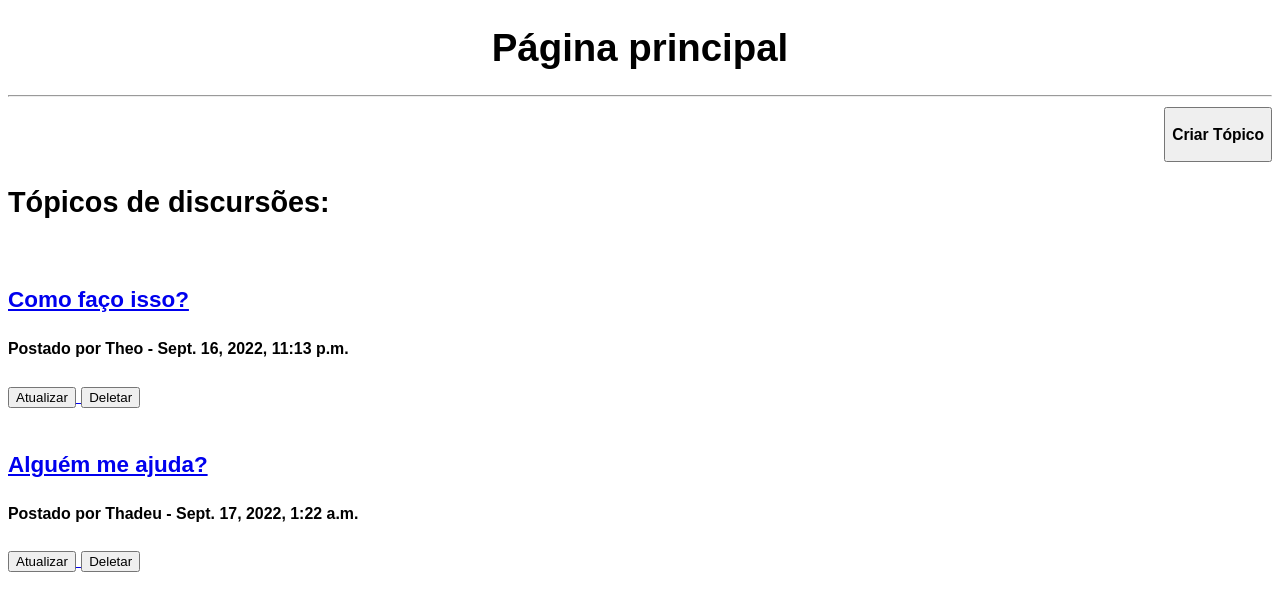
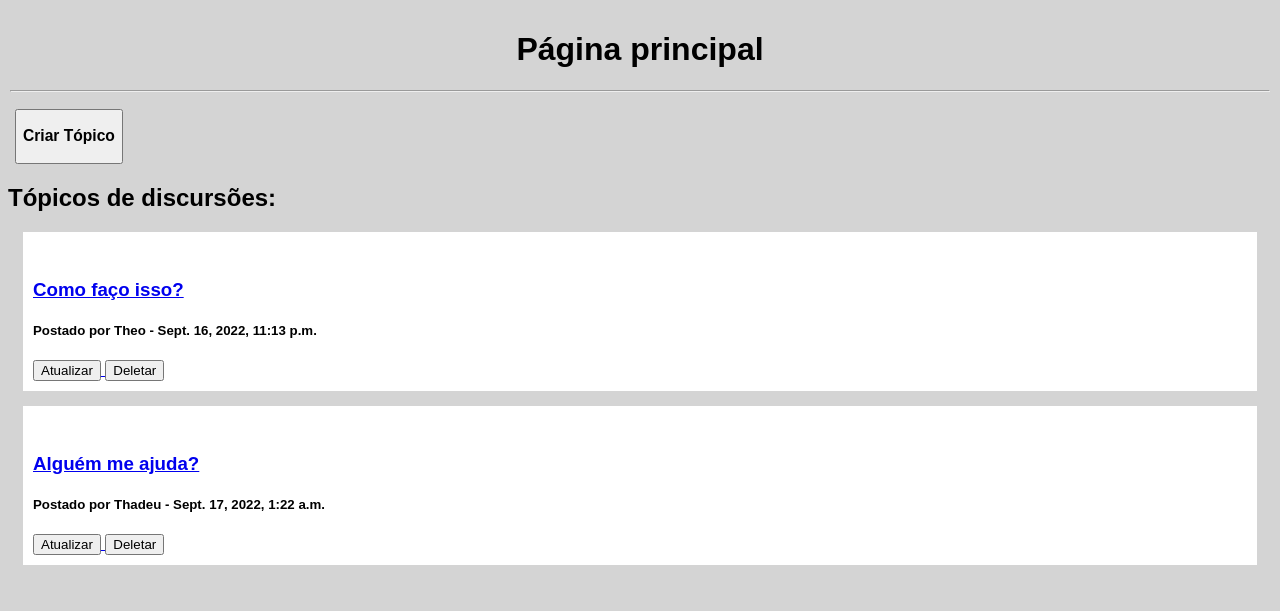
Before and after one commit to MarcosFSantos/imersaoFabrica, a Django app: page / in a window 1280 px wide. Shown: the top 611 px of the page. Run offline with Django 4.2, Linux system fonts and the light colour scheme; data comes from the database, SQL or seed files in the repository.

Commit message:
Criando o CSS

```diff
--- a/forum/templates/forum/pagAtualizarComentario.html
+++ b/forum/templates/forum/pagAtualizarComentario.html
@@ -12,7 +12,7 @@
 <body>
 
     <!-- Elemento <header> da página, a parte introdutória da página podendo conter o título ou a logo. -->
-    <header>
+    <header class="main-header">
         <h1>Atualizar Comentário de {{comentario.autor}}</h1>
         <hr>
     </header>
--- a/forum/templates/forum/pagAtualizarTopico.html
+++ b/forum/templates/forum/pagAtualizarTopico.html
@@ -12,7 +12,7 @@
 <body>
 
     <!-- Elemento <header> da página, a parte introdutória da página podendo conter o título ou a logo. -->
-    <header align="center" class="main-header">
+    <header class="main-header">
         <h1>Atualizar Tópico: {{topico.titulo}}</h1>
         <hr>
     </header>
--- a/forum/templates/forum/pagCriarComentario.html
+++ b/forum/templates/forum/pagCriarComentario.html
@@ -12,7 +12,7 @@
 <body>
 
     <!-- Elemento <header> da página, a parte introdutória da página podendo conter o título ou a logo. -->
-    <header align="center" class="main-header">
+    <header class="main-header">
         <h1>Criar Comentário</h1>
         <hr>
     </header>
--- a/forum/templates/forum/pagCriarTopico.html
+++ b/forum/templates/forum/pagCriarTopico.html
@@ -12,7 +12,7 @@
 <body>
 
     <!-- Elemento <header> da página, a parte introdutória da página podendo conter o título ou a logo. -->
-    <header align="center", class="main-header">
+    <header class="main-header">
         <h1>Criar Tópico</h1>
         <hr>
     </header>
--- a/forum/templates/forum/pagPrincipal.html
+++ b/forum/templates/forum/pagPrincipal.html
@@ -12,13 +12,13 @@
 <body>
 
     <!-- Elemento <header> da página, a parte introdutória da página podendo conter o título ou a logo. -->
-    <header align="center" class="main-header">
+    <header class="main-header">
         <h1>Página principal</h1>
         <hr>
     </header>
 
     <!-- Elemento <nav> da página, área abaixo do <header> com um conjunto de links. -->
-    <nav align="right" class="main-nav">
+    <nav class="main-nav">
         <a href="{% url 'criarTopico' %}">
             <button><h3>Criar Tópico</h3></button>
         </a>
--- a/forum/templates/forum/pagTopico.html
+++ b/forum/templates/forum/pagTopico.html
@@ -12,7 +12,7 @@
 <body>
 
     <!-- Elemento <header> da página, a parte introdutória da página podendo conter o título ou a logo. -->
-    <header align="center" class="main-header">
+    <header class="main-header">
         <h1>{{topico.titulo}}</h1>
         <hr>
     </header>
@@ -30,7 +30,7 @@
     </section>
 
     <!-- Elemento <nav> da página, área abaixo do <header> com um conjunto de links. -->
-    <nav>
+    <nav class="main-nav">
 
         <!-- Botão de voltar -->
         <a href="{% url 'principal' %}">
--- a/static/css/style.css
+++ b/static/css/style.css
@@ -1,4 +1,20 @@
 body {
     font-family: sans-serif;
-    font-size: 120%;
+    font-size: 100%;
+    background-color: rgb(212, 212, 212);
 }
+
+.main-header {
+    padding: 2px;
+    text-align: center;
+}
+
+.main-nav {
+    margin: 7px;
+}
+
+.main-topics {
+    margin: 15px;
+    padding: 10px;
+    background-color: white;
+}
```
